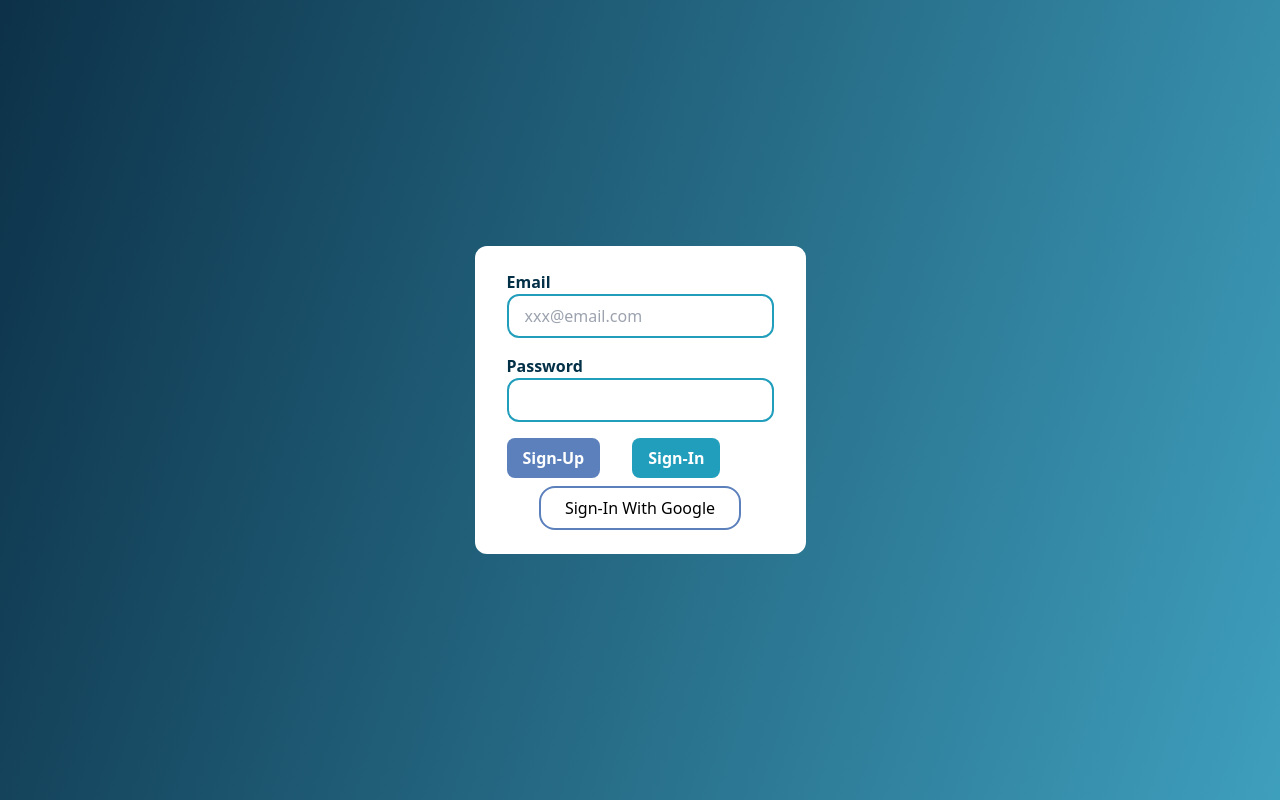
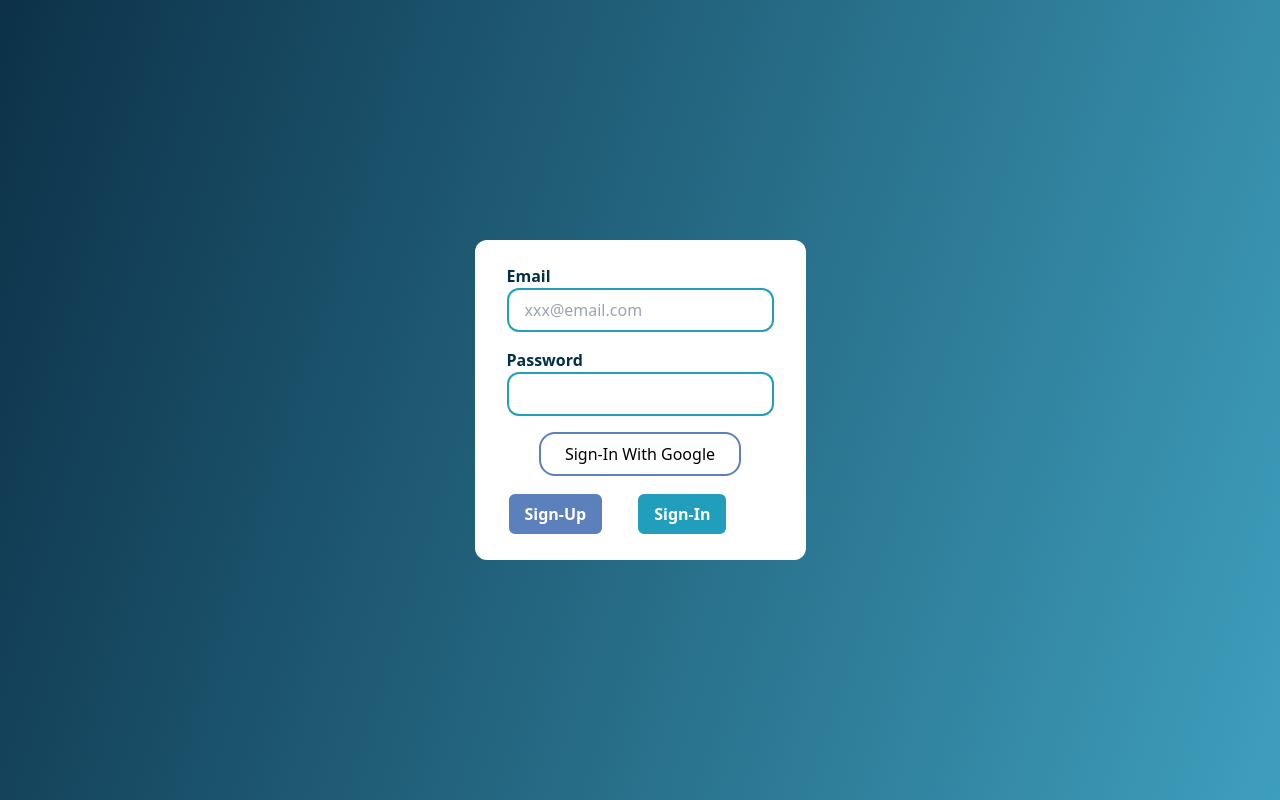
Before and after one commit to hasanchamdany/SmartBeef-Frontend, a Next.js app: page /signin in a window 1280 px wide. Built offline with nearby package versions, Linux system fonts and the light colour scheme.

Commit message:
feat(navbar): add navbar signup with freepik references

```diff
--- a/src/components/Navbar/Navbar.jsx
+++ b/src/components/Navbar/Navbar.jsx
@@ -78,12 +78,21 @@ const Navbar = () => {
                     </Link>
                   </li>
                   <li className="text-black">
+                    <div className="flex">
                     <Link href="/signin">
-                      <div className="font-poppins font-semibold bg-blue-medium hover:bg-blue-pale py-1 px-3 rounded-xl text-white">
+                      <div className="font-poppins font-semibold bg-blue-medium hover:bg-white hover:text-blue-pale border-2 hover:border-blue-medium py-1 px-3 rounded-xl text-white mr-2">
                         Sign-In
                       </div>
                     </Link>
+                    <Link href="/signup">
+                      <div className="font-poppins font-semibold bg-blue-pale hover:bg-white hover:text-blue-pale border-2 hover:border-blue-medium py-1 px-3 rounded-xl text-white">
+                        Sign-Up
+                      </div>
+                    </Link>
+                    </div>
+
                   </li>
+
                 </ul>
               </div>
             </div>
--- a/src/pages/signin.js
+++ b/src/pages/signin.js
@@ -23,21 +23,21 @@ const signin = () => {
             type="password"
             className="block bg-white py-2 px-4 border-2 border-blue-medium rounded-xl mb-4"
           ></input>
+          <div className="my-4 flex justify-center">
+            <button className="border-2 border-blue-pale hover:bg-blue-pale hover:text-white py-2 px-6 rounded-2xl ">
+              Sign-In With Google
+            </button>
+          </div>
           <Link href="/signup">
-            <button className="bg-blue-pale py-2 px-4 font-poppins font-bold text-white rounded-lg mr-8">
+            <button className="bg-blue-pale py-2 px-4 font-poppins font-bold text-white rounded-lg mr-8 hover:bg-white hover:text-blue-pale border-2 border-white hover:border-blue-medium">
               Sign-Up
             </button>
           </Link>
 
-          <button className="bg-blue-medium py-2 px-4 font-poppins font-bold text-white rounded-lg">
+          <button className="bg-blue-medium py-2 px-4 font-poppins font-bold text-white rounded-lg hover:bg-white hover:text-blue-pale border-2 border-white hover:border-blue-medium">
             Sign-In
           </button>
         </form>
-        <div className="mt-2 flex justify-center">
-          <button className="border-2 border-blue-pale py-2 px-6 rounded-2xl ">
-            Sign-In With Google
-          </button>
-        </div>
       </div>
     </div>
   );
--- a/src/pages/signup.js
+++ b/src/pages/signup.js
@@ -32,11 +32,11 @@ const signup = () => {
             type="password"
             className="block bg-white py-2 px-4 border-2 border-blue-medium rounded-xl mb-4"
           ></input>
-          <button className="bg-blue-pale py-2 px-4 font-poppins font-bold text-white rounded-lg mr-8">
+          <button className="bg-blue-pale py-2 px-4 font-poppins font-bold text-white rounded-lg mr-8 hover:bg-white hover:text-blue-pale border-2 border-white hover:border-blue-medium">
             Sign-Up
           </button>
           <Link href="/signin">
-            <button className="bg-blue-medium py-2 px-4 font-poppins font-bold text-white rounded-lg">
+            <button className="bg-blue-medium py-2 px-4 font-poppins font-bold text-white rounded-lg hover:bg-white hover:text-blue-pale border-2 border-white hover:border-blue-medium">
               Sign-In
             </button>
           </Link>
```
